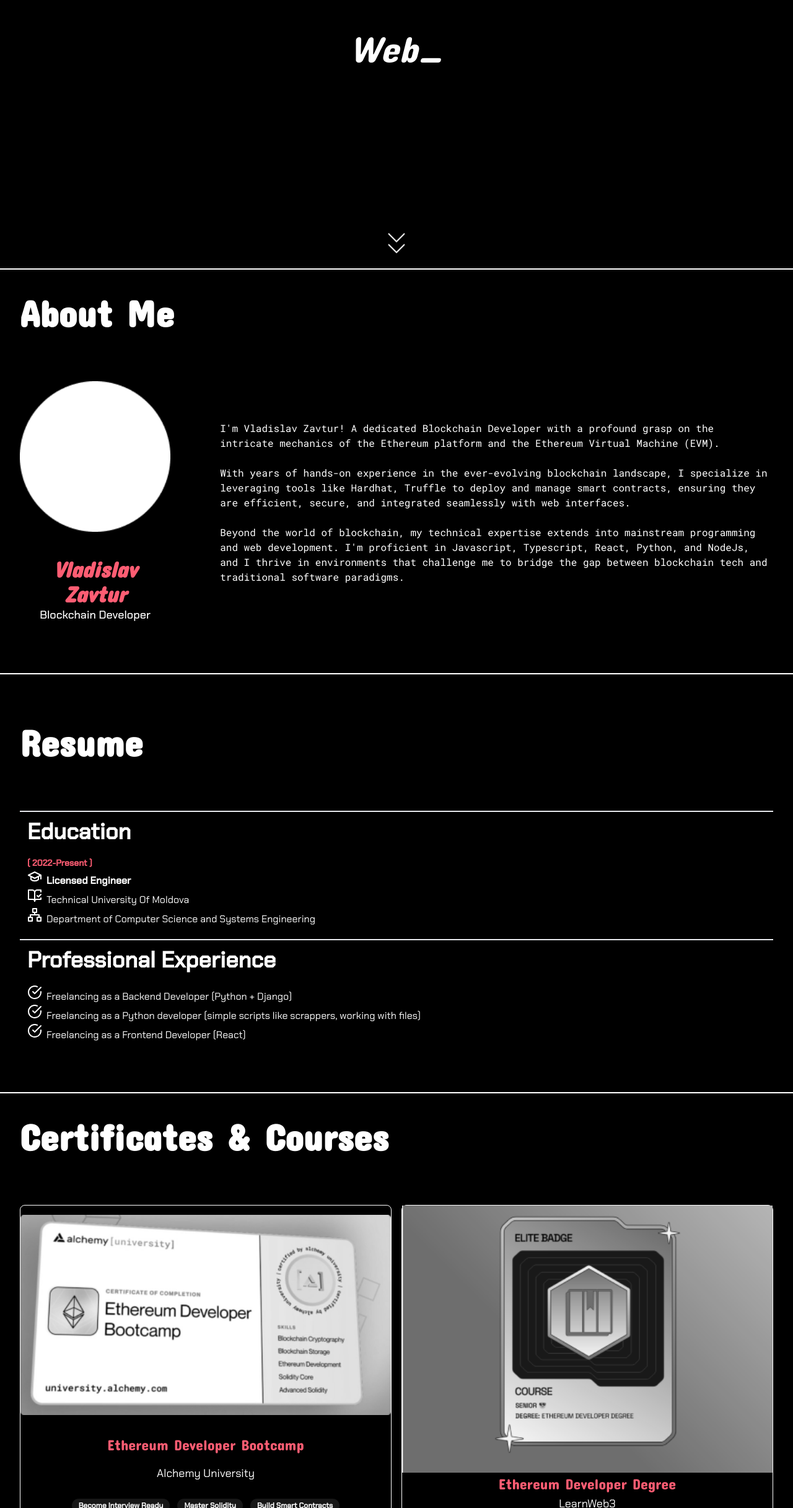
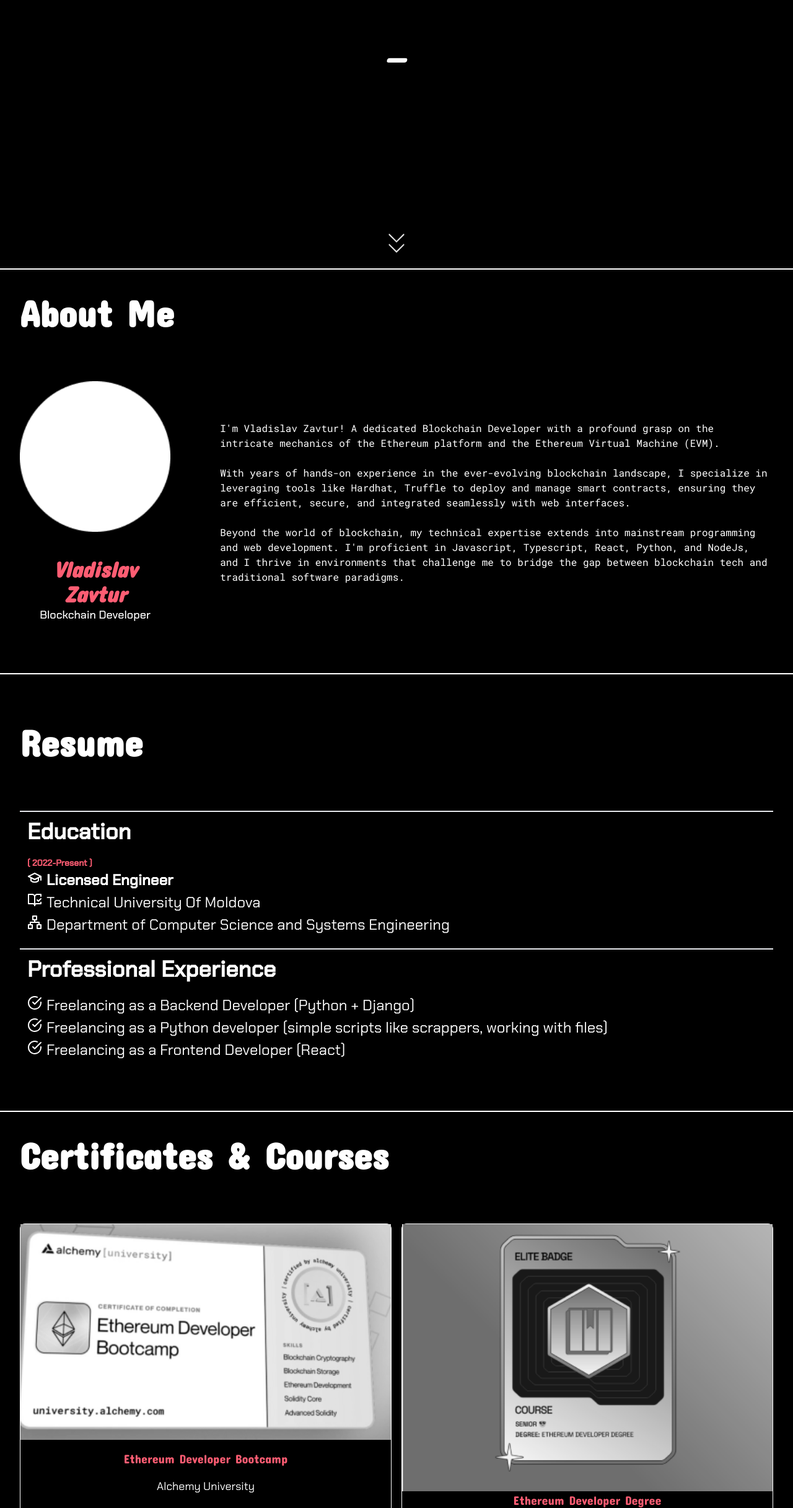
Before and after one commit to vladislqv/portfolio, a React (Vite) app: page / in a window 1280 px wide. Shown: the part 367-2800 px from the top of the page at 62% size. Built offline with nearby package versions, Linux system fonts and the light colour scheme.

Commit message:
adaptive

```diff
--- a/src/components/About.tsx
+++ b/src/components/About.tsx
@@ -6,18 +6,18 @@ function About({aboutRef}: {aboutRef: RefObject<HTMLDivElement> | undefined}) {
     return (
         <div ref={aboutRef} className="bg-[#000]">
             <div className="container mx-auto pt-10 pb-20 border-t-[2px] border-white">
-                <h1 className="font-title relative text-6xl font-bold w-fit">About
+                <h1 className="font-title relative text-6xl max-xl:text-4xl font-bold w-fit">About
                     Me</h1>
-                <div className="flex mt-20 gap-20 items-center max-[1024px]:flex-col">
+                <div className="flex mt-20 gap-20 max-lg:gap-10 items-center max-[1024px]:flex-col">
                     <div className="flex flex-col gap-10 flex-[0_0_20%]">
-                        <img src={photo} alt=""/>
+                        <img className="max-lg:max-h-[50%]" src={photo} alt=""/>
                         <div className="text-center">
-                            <h1 className="text-[#FF5D73] font-bold italic font-title text-4xl">Vladislav Zavtur</h1>
-                            <h3 className="font-chakra font-medium text-lg">Blockchain Developer</h3>
+                            <h1 className="text-[#FF5D73] font-bold italic font-title text-4xl max-lg:text-3xl max-md:text-2xl">Vladislav Zavtur</h1>
+                            <h3 className="font-chakra font-medium text-lg max-lg:text-base max-md:text-sm">Blockchain Developer</h3>
                         </div>
                     </div>
                     <div className="">
-                        <p className="font-p font-light text-base">
+                        <p className="font-p font-light text-base max-md:text-sm">
                             I'm Vladislav Zavtur!
                             A dedicated Blockchain Developer with a profound grasp on the intricate mechanics of the
                             Ethereum platform and the Ethereum Virtual Machine (EVM).
--- a/src/components/Card.tsx
+++ b/src/components/Card.tsx
@@ -16,10 +16,10 @@ function Card({title, from, image, skills}: ICertificates) {
     return (
         <div className={"flex flex-col border-white border-[1.5px] pb-5 rounded-lg item text-center justify-between transition-all"} onMouseEnter={handleMouseEnter}
              onMouseLeave={handleMouseLeave}>
-            <img className={`transition-all basis-8/12 object-contain ${(hovered) ? "grayscale-0" : "grayscale"}`} src={image} alt=""/>
-            <h1 className="text-[#ff5d73] font-title">{title}</h1>
-            <h3 className="text-lg">{from}</h3>
-            <div className="flex gap-3 flex-wrap mt-3 justify-center">
+            <img className={`transition-all basis-8/12 object-cover ${(hovered) ? "grayscale-0" : "grayscale"}`} src={image} alt=""/>
+            <h1 className="text-[#ff5d73] font-title text-xl max-lg:text-lg">{title}</h1>
+            <h3 className="text-lg max-lg:text-base">{from}</h3>
+            <div className="flex gap-3 flex-wrap mt-3 justify-center px-5">
                 {skills.map((skill, index) => (
                     <Badge key={index} className="badge" variant="default">{skill}</Badge>
                 ))}
--- a/src/components/Certificates.tsx
+++ b/src/components/Certificates.tsx
@@ -81,8 +81,8 @@ function Certificates({certificatesRef}: { certificatesRef: RefObject<HTMLDivEle
     return (
         <div ref={certificatesRef} className="bg-[#000] text-[#fff] font-chakra">
             <div className="container mx-auto pt-10 pb-20 border-t-[2px] border-white">
-                <h1 className="relative text-6xl font-bold font-title w-fit">Certificates & Courses</h1>
-                <div className="grid grid-cols-3 gap-4 mt-20 max-[1400px]:grid-cols-2 max-lg:grid-cols-1">
+                <h1 className="relative text-6xl max-xl:text-4xl font-bold font-title w-fit">Certificates & Courses</h1>
+                <div className="grid grid-cols-3 gap-4 mt-20 max-[1400px]:grid-cols-2 max-lg:grid-cols-1 auto-rows-fr">
                     {certificates.map((certificate: ICertificates, index: number) => (
                         <Card key={index} {...certificate} />
                     ))}
--- a/src/components/Header.tsx
+++ b/src/components/Header.tsx
@@ -71,7 +71,7 @@ function Header({refs}: {
                         <img src={linkedin} alt="linkedin"/>
                     </a>
                 </div>
-                <img className="w-10 h-10 hidden max-[1280px]:block cursor-pointer" onClick={() => setShowMenu(true)} src={menu} alt="MENU"/>
+                <img className="h-10 max-lg:h-9 max-md:h-8 hidden max-[1280px]:block cursor-pointer" onClick={() => setShowMenu(true)} src={menu} alt="MENU"/>
             </div>
             <AnimatePresence>
                 {showMenu && (
--- a/src/components/Hero.tsx
+++ b/src/components/Hero.tsx
@@ -64,7 +64,7 @@ function Hero() {
         <div
             className="grow flex items-center justify-center text-6xl text-center font-main px-[25%] font-500 italic">
             <TypingEffect quotes={quotes} typingSpeed={50} delayBetweenQuotes={1000}/>
-            <img className="absolute bottom-0 animate-bounce" src={downArrow} alt=""/>
+            <img className="absolute h-14 bottom-0 animate-bounce max-lg:h-12 max-md:h-10" src={downArrow} alt=""/>
         </div>
     )
 }
--- a/src/components/MobileMenu.tsx
+++ b/src/components/MobileMenu.tsx
@@ -37,7 +37,7 @@ function MobileMenu({setShowMenu, refs}: {
             <motion.div initial={{opacity: 0}} animate={{opacity: 1}} exit={{opacity: 0}}
                         onClick={(e) => handleOverlayClick(e)}
                         className="top-0 left-0 h-[100vh] w-screen fixed z-[100000] backdrop-blur-xl flex flex-col items-center justify-center text-center">
-                <img className="absolute top-7 right-7 w-10 h-10 cursor-pointer" src={x} alt=""/>
+                <img className="absolute top-4 right-6 w-10 h-10 cursor-pointer" src={x} alt=""/>
                 <div ref={menuRef} className="flex flex-col gap-3 text-[32px] font-chakra font-bold">
                     <h1 className="text-center text-[52px] font-main font-bold mb-5 text-[#FF5D73]">Menu</h1>
                     <div className="hover:text-[#FF5D73] transition-all cursor-pointer" onClick={() => {
--- a/src/components/Portfolio.tsx
+++ b/src/components/Portfolio.tsx
@@ -45,7 +45,7 @@ function Portfolio({portfolioRef}: { portfolioRef: RefObject<HTMLDivElement> | u
     return (
         <div className="bg-[#000] text-[#fff] font-chakra" ref={portfolioRef}>
             <div className="container mx-auto py-20 border-t-[2px] border-white">
-                <h1 className="relative text-6xl font-bold font-title w-fit">Portfolio</h1>
+                <h1 className="relative text-6xl max-xl:text-4xl font-bold font-title w-fit">Portfolio</h1>
                 <div className="grid grid-cols-4 gap-4 mt-20 max-[1500px]:grid-cols-3 max-[1180px]:grid-cols-2 max-md:grid-cols-1">
                     {portfolioItems.map((item, index) => (
                         <PortfolioItem key={index} {...item} />
--- a/src/components/Resume.tsx
+++ b/src/components/Resume.tsx
@@ -2,13 +2,13 @@ import {RefObject} from "react";
 
 function Resume({resumeRef}: { resumeRef: RefObject<HTMLDivElement> | undefined }) {
     return (
-        <div className="bg-[#000] text-[#fff] font-chakra max-[1500px]:text-base" ref={resumeRef}>
+        <div className="bg-[#000] text-[#fff] font-chakra max-xl:text-base max-md:text-sm" ref={resumeRef}>
             <div className="container mx-auto py-20 border-t-[2px] border-white">
-                <h1 className="relative text-6xl font-bold font-title w-fit">Resume</h1>
+                <h1 className="relative text-6xl max-xl:text-4xl font-bold font-title w-fit">Resume</h1>
                 <div className="flex min-[1500px]:justify-around min-[1500px]:items-center mt-20 max-[1500px]:flex-col max-[1500px]:gap-5">
                     <div className="education flex flex-1 flex-col gap-5 min-[1500px]:border-l-[2px] max-[1500px]:border-t-[2px] max-[1500px]:pt-3 pl-3">
-                        <h2 className="font-bold text-4xl">Education</h2>
-                        <div className="flex flex-col">
+                        <h2 className="font-bold text-4xl max-xl:text-2xl max-md:text-xl">Education</h2>
+                        <div className="flex flex-col justify-center">
                             <div className="text-[#ff5d73] text-sm rounded-lg font-bold year">( 2022-Present )</div>
                             <div className="font-bold graduation">Licensed Engineer</div>
                             <h3 className="font-normal education-item">Technical University Of Moldova</h3>
@@ -17,7 +17,7 @@ function Resume({resumeRef}: { resumeRef: RefObject<HTMLDivElement> | undefined
 
                     </div>
                     <div className="experience flex flex-1 flex-col gap-5 min-[1500px]:border-l-[2px] max-[1500px]:border-t-[2px] max-[1500px]:pt-3 pl-3">
-                        <h2 className="font-bold text-4xl">Professional Experience</h2>
+                        <h2 className="font-bold text-4xl max-xl:text-2xl max-md:text-xl">Professional Experience</h2>
                         <div className="flex flex-col justify-center">
                             <div className="experience-item">Freelancing as a Backend Developer (Python + Django)</div>
                             <div className="experience-item">Freelancing as a Python developer (simple scripts like scrappers, working with files)</div>
--- a/src/components/ui/badge.tsx
+++ b/src/components/ui/badge.tsx
@@ -4,7 +4,7 @@ import { cva, type VariantProps } from "class-variance-authority"
 import { cn } from "@/lib/utils"
 
 const badgeVariants = cva(
-  "inline-flex items-center rounded-full border border-neutral-200 px-2.5 py-0.5 text-xs font-semibold transition-colors focus:outline-none focus:ring-2 focus:ring-neutral-950 focus:ring-offset-2 dark:border-neutral-800 dark:focus:ring-neutral-300",
+  "inline-flex items-center rounded-full border border-neutral-200 px-2.5 py-0.5 text-xs transition-colors focus:outline-none focus:ring-2 focus:ring-neutral-950 focus:ring-offset-2 dark:border-neutral-800 dark:focus:ring-neutral-300",
   {
     variants: {
       variant: {
```
